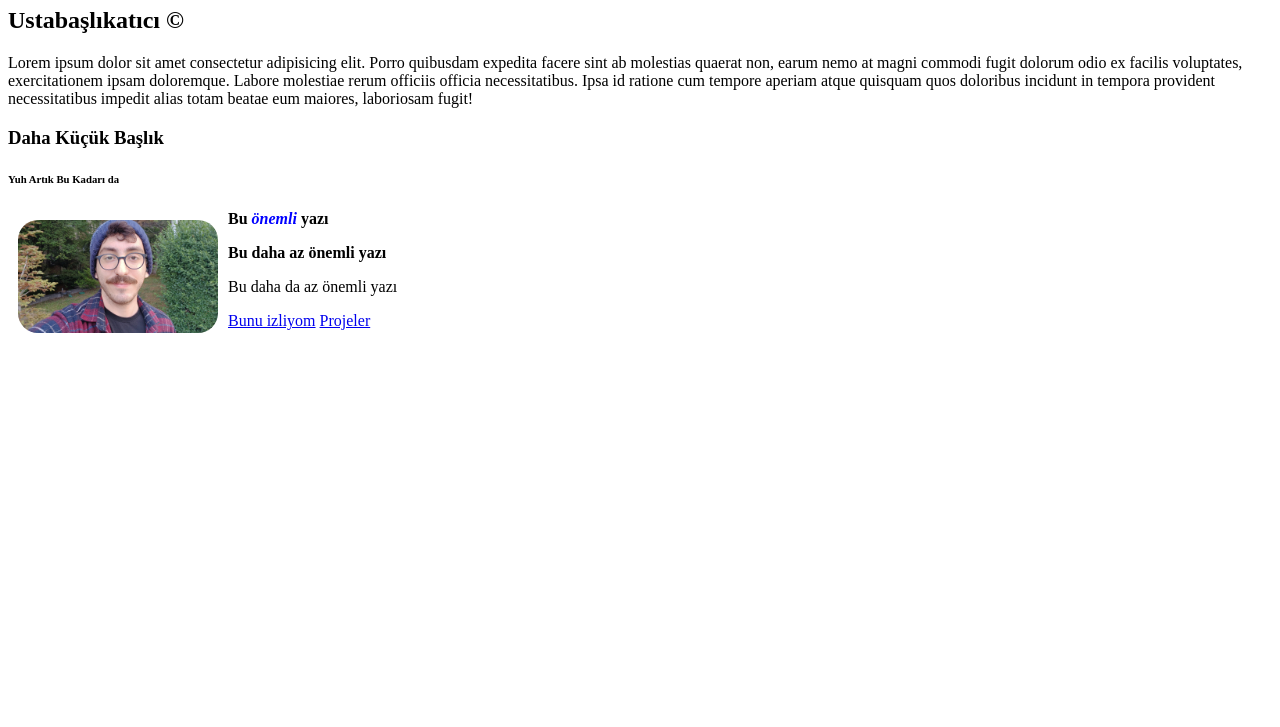
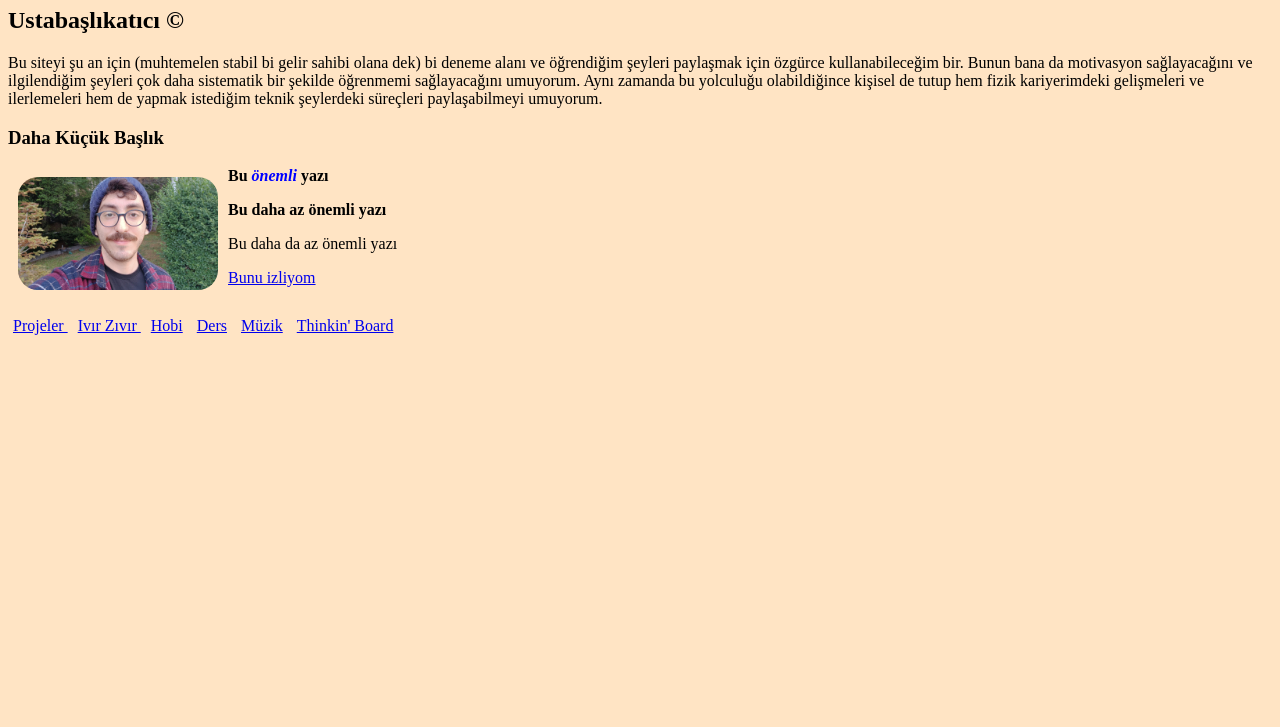
Before and after one commit to Alptugtan1/alptugtan.github.io, a plain HTML site: page index.html in a window 1280 px wide. Shown: the part 73-800 px from the top of the page. Drawn offline with Linux system fonts and the light colour scheme.

Commit message:
The main structure of the website

```diff
--- a/index.html
+++ b/index.html
@@ -12,6 +12,10 @@
     <title>Alptuğ Tan</title>
     <!-- Styling is not the job of HTML leave it to CSS-->
     <style>
+      body {
+        background-color: bisque;
+      }
+
       img {
         width: 200px;
         border-radius: 20px;
@@ -34,6 +38,15 @@
       em {
         color: blue;
       }
+
+      .main {
+        margin-bottom: 30px;
+      }
+
+      .navigasyon {
+        margin-right: 5px;
+        margin-left: 5px;
+      }
     </style>
   </head>
 
@@ -42,25 +55,31 @@
     <!--Use these headers to give the website a hierarchy. Dont use more than one h1 per site. -->
     <h2>Ustabaşlıkatıcı &copy;</h2>
     <p>
-      Lorem ipsum dolor sit amet consectetur adipisicing elit. Porro quibusdam
-      expedita facere sint ab molestias quaerat non, earum nemo at magni commodi
+      Bu siteyi şu an için (muhtemelen stabil bi gelir sahibi olana dek) bi
+      deneme alanı ve öğrendiğim şeyleri paylaşmak için özgürce kullanabileceğim
+      bir. Bunun bana da motivasyon sağlayacağını ve ilgilendiğim şeyleri çok
+      daha sistematik bir şekilde öğrenmemi sağlayacağını umuyorum. Aynı zamanda
+      bu yolculuğu olabildiğince kişisel de tutup hem fizik kariyerimdeki
+      gelişmeleri ve ilerlemeleri hem de yapmak istediğim teknik şeylerdeki
+      süreçleri paylaşabilmeyi umuyorum.
+
       <!-- &nbsp; is short for non braking space -->
-      fugit dolorum odio ex facilis voluptates, exercitationem ipsam doloremque.
-      Labore molestiae rerum officiis officia necessitatibus. Ipsa id ratione
-      cum tempore aperiam atque quisquam quos doloribus incidunt in tempora
-      provident necessitatibus impedit alias totam beatae eum maiores,
-      laboriosam fugit!
     </p>
     <h3>Daha Küçük Başlık</h3>
-    <h6>Yuh Artık Bu Kadarı da</h6>
-
+    <div class="main">
       <img src="cvfoto.jpg" alt="ben" />
       <p class="primary">Bu <em>önemli</em> yazı</p>
       <!--There is also a similar element called strong which does bold intead of italic.-->
       <p class="secondary">Bu daha az önemli yazı</p>
       <p class="tertiary">Bu daha da az önemli yazı</p>
       <a href="https://www.youtube.com/watch?v=qz0aGYrrlhU">Bunu izliyom</a>
+    </div>
 
-    <a href="proje.html"> Projeler </a>
+    <a href="proje.html" class="navigasyon"> Projeler </a>
+    <a href="ivirzivir.html" class="navigasyon"> Ivır Zıvır </a>
+    <a href="hobi.html" class="navigasyon">Hobi</a>
+    <a href="ders.html" class="navigasyon">Ders</a>
+    <a href="music.html" class="navigasyon"> Müzik</a>
+    <a href="deneme/" class="navigasyon">Thinkin' Board</a>
   </body>
 </html>
```
Also changed, not shown: deneme/index.html (added, +20 -0 lines), hobi.html (added, +16 -0 lines), ivirzivir.html (added, +16 -0 lines), proje.html (+25 -3 lines), ders.html (added), music.html (added). Lines whose indentation alone changed are shown as unchanged.
